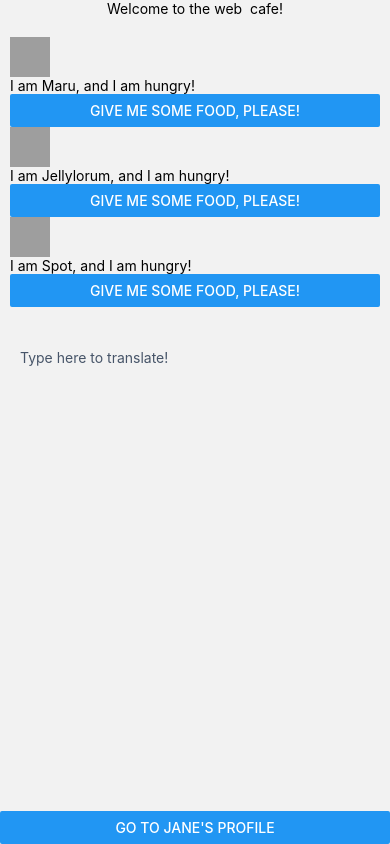
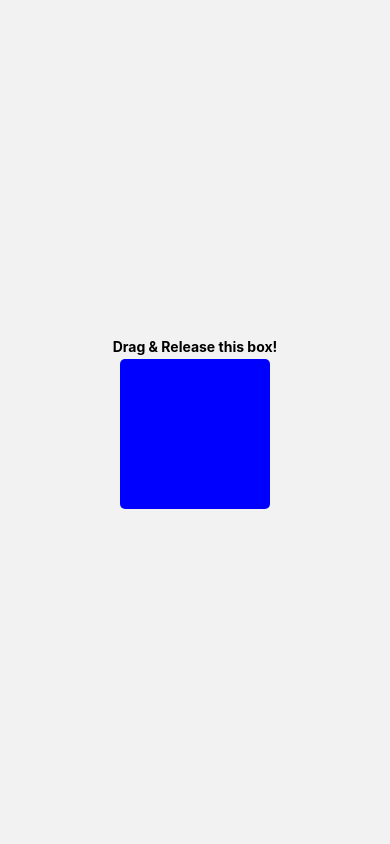
Before and after one commit to skowalskidev/ExpoReactNativeTutorial, a React Native app: screen /Box in a window 390 px wide. Built offline with nearby package versions, Linux system fonts and the light colour scheme; grey boxes are pictures that could not be loaded.

Commit message:
add Gallery and Box

```diff
--- a/App.tsx
+++ b/App.tsx
@@ -3,6 +3,8 @@ import { NavigationContainer } from '@react-navigation/native';
 import HomeScreen from '@/screens/Home';
 import ProfileScreen from '@/screens/Profile';
 import { createNativeStackNavigator } from '@react-navigation/native-stack';
+import Gallery from '@/screens/Gallery';
+import Box from '@/screens/Box';
 
 const Stack = createNativeStackNavigator();
 
@@ -16,6 +18,8 @@ const App = () => {
                     options={{ title: 'Welcome' }}
                 />
                 <Stack.Screen name="Profile" component={ProfileScreen} />
+                <Stack.Screen name="Gallery" component={Gallery} />
+                <Stack.Screen name="Box" component={Box} />
             </Stack.Navigator>
         </NavigationContainer>
     );
--- /dev/null
+++ b/src/screens/Box.tsx
@@ -0,0 +1,52 @@
+import React, { useRef } from 'react';
+import { Animated, View, StyleSheet, PanResponder, Text } from 'react-native';
+
+const Box = () => {
+    const pan = useRef(new Animated.ValueXY()).current;
+    const panResponder = useRef(
+        PanResponder.create({
+            onMoveShouldSetPanResponder: () => true,
+            onPanResponderMove: Animated.event([null, { dx: pan.x, dy: pan.y }], { useNativeDriver: false }),
+            onPanResponderRelease: () => {
+                Animated.spring(pan, {
+                    toValue: { x: 0, y: 0 },
+                    useNativeDriver: true,
+                }).start();
+            },
+        }),
+    ).current;
+
+    return (
+        <View style={styles.container}>
+            <Text style={styles.titleText}>Drag & Release this box!</Text>
+            <Animated.View
+                style={{
+                    transform: [{ translateX: pan.x }, { translateY: pan.y }],
+                }}
+                {...panResponder.panHandlers}>
+                <View style={styles.box} />
+            </Animated.View>
+        </View>
+    );
+};
+
+const styles = StyleSheet.create({
+    container: {
+        flex: 1,
+        alignItems: 'center',
+        justifyContent: 'center',
+    },
+    titleText: {
+        fontSize: 14,
+        lineHeight: 24,
+        fontWeight: 'bold',
+    },
+    box: {
+        height: 150,
+        width: 150,
+        backgroundColor: 'blue',
+        borderRadius: 5,
+    },
+});
+
+export default Box;
--- /dev/null
+++ b/src/screens/Gallery.tsx
@@ -0,0 +1,122 @@
+import React, { useRef } from 'react';
+import {
+    SafeAreaView,
+    ScrollView,
+    Text,
+    StyleSheet,
+    View,
+    ImageBackground,
+    Animated,
+    useWindowDimensions,
+} from 'react-native';
+
+const images = new Array(6).fill(
+    'https://images.unsplash.com/photo-1556740749-887f6717d7e4',
+);
+
+const Gallery = () => {
+    const scrollX = useRef(new Animated.Value(0)).current;
+
+    const { width: windowWidth } = useWindowDimensions();
+
+    return (
+        <SafeAreaView style={styles.container}>
+            <View style={styles.scrollContainer}>
+                <ScrollView
+                    horizontal={true}
+                    pagingEnabled
+                    showsHorizontalScrollIndicator={false}
+                    onScroll={Animated.event([
+                        {
+                            nativeEvent: {
+                                contentOffset: {
+                                    x: scrollX,
+                                },
+                            },
+                        },
+                    ], { useNativeDriver: false })}
+                    scrollEventThrottle={1}>
+                    {images.map((image, imageIndex) => {
+                        return (
+                            <View style={{ width: windowWidth, height: 250 }} key={imageIndex}>
+                                <ImageBackground source={{ uri: image }} style={styles.card}>
+                                    <View style={styles.textContainer}>
+                                        <Text style={styles.infoText}>
+                                            {'Image - ' + imageIndex}
+                                        </Text>
+                                    </View>
+                                </ImageBackground>
+                            </View>
+                        );
+                    })}
+                </ScrollView>
+                <View style={styles.indicatorContainer}>
+                    {images.map((image, imageIndex) => {
+                        const width = scrollX.interpolate({
+                            inputRange: [
+                                windowWidth * (imageIndex - 1),
+                                windowWidth * imageIndex,
+                                windowWidth * (imageIndex + 1),
+                            ],
+                            outputRange: [8, 16, 8],
+                            extrapolate: 'clamp',
+                        });
+                        return (
+                            <Animated.View
+                                key={imageIndex}
+                                style={[styles.normalDot, { width }]}
+                            />
+                        );
+                    })}
+                </View>
+            </View>
+        </SafeAreaView>
+    );
+};
+
+const styles = StyleSheet.create({
+    container: {
+        flex: 1,
+        alignItems: 'center',
+        justifyContent: 'center',
+    },
+    scrollContainer: {
+        height: 300,
+        alignItems: 'center',
+        justifyContent: 'center',
+    },
+    card: {
+        flex: 1,
+        marginVertical: 4,
+        marginHorizontal: 16,
+        borderRadius: 5,
+        overflow: 'hidden',
+        alignItems: 'center',
+        justifyContent: 'center',
+    },
+    textContainer: {
+        backgroundColor: 'rgba(0,0,0, 0.7)',
+        paddingHorizontal: 24,
+        paddingVertical: 8,
+        borderRadius: 5,
+    },
+    infoText: {
+        color: 'white',
+        fontSize: 16,
+        fontWeight: 'bold',
+    },
+    normalDot: {
+        height: 8,
+        width: 8,
+        borderRadius: 4,
+        backgroundColor: 'silver',
+        marginHorizontal: 4,
+    },
+    indicatorContainer: {
+        flexDirection: 'row',
+        alignItems: 'center',
+        justifyContent: 'center',
+    },
+});
+
+export default Gallery;
--- a/src/screens/Home.tsx
+++ b/src/screens/Home.tsx
@@ -1,6 +1,5 @@
 import React from 'react';
 import { StyleSheet, View, Text, Platform, SafeAreaView, Button } from 'react-native';
-import BigButton from '@/components/BigButton.native';
 import Cafe from '@/components/Cafe';
 import PizzaTranslator from '@/components/PizzaTranslator';
 
@@ -16,6 +15,18 @@ const Home = ({ navigation }) => {
                 title="Go to Jane's profile"
                 onPress={() =>
                     navigation.navigate('Profile', { name: 'Jane' })
+                }
+            />
+            <Button
+                title="Go to Gallery"
+                onPress={() =>
+                    navigation.navigate('Gallery')
+                }
+            />
+            <Button
+                title="Go to Box"
+                onPress={() =>
+                    navigation.navigate('Box')
                 }
             />
         </SafeAreaView>
```
